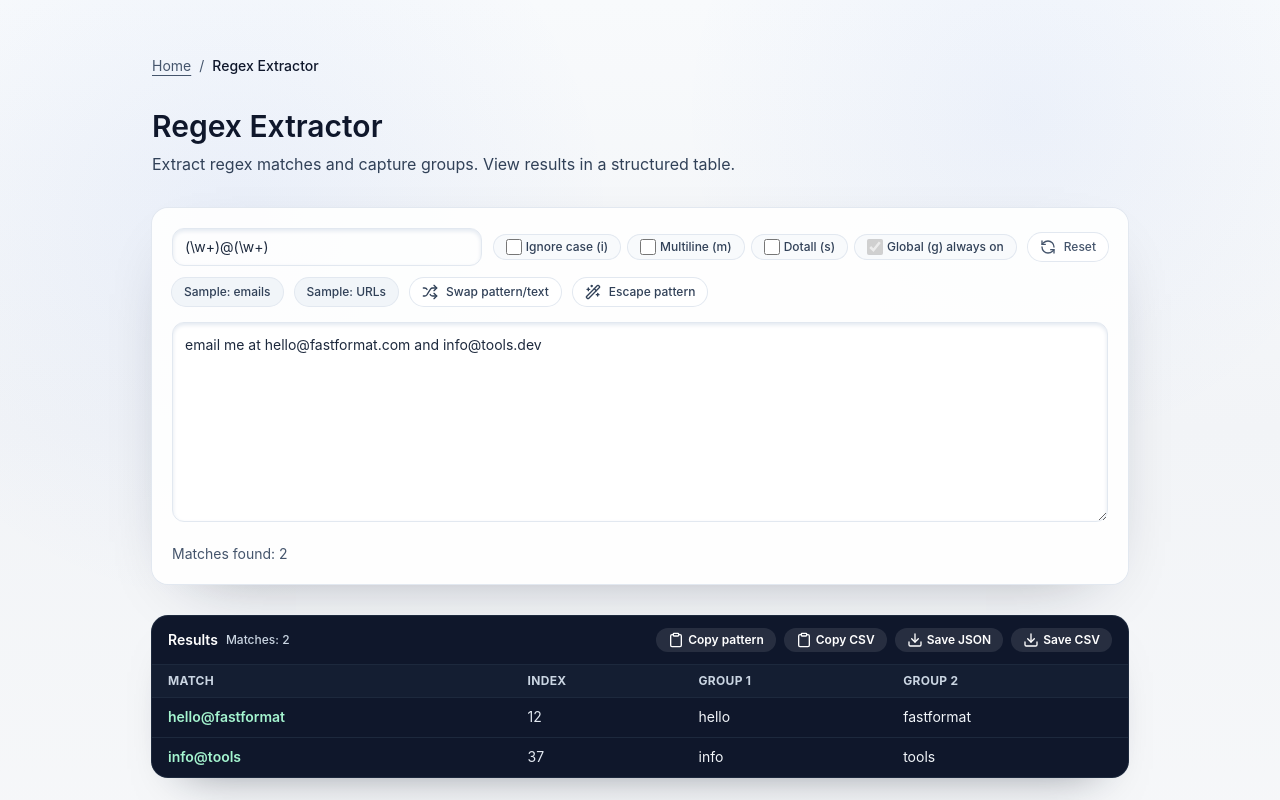
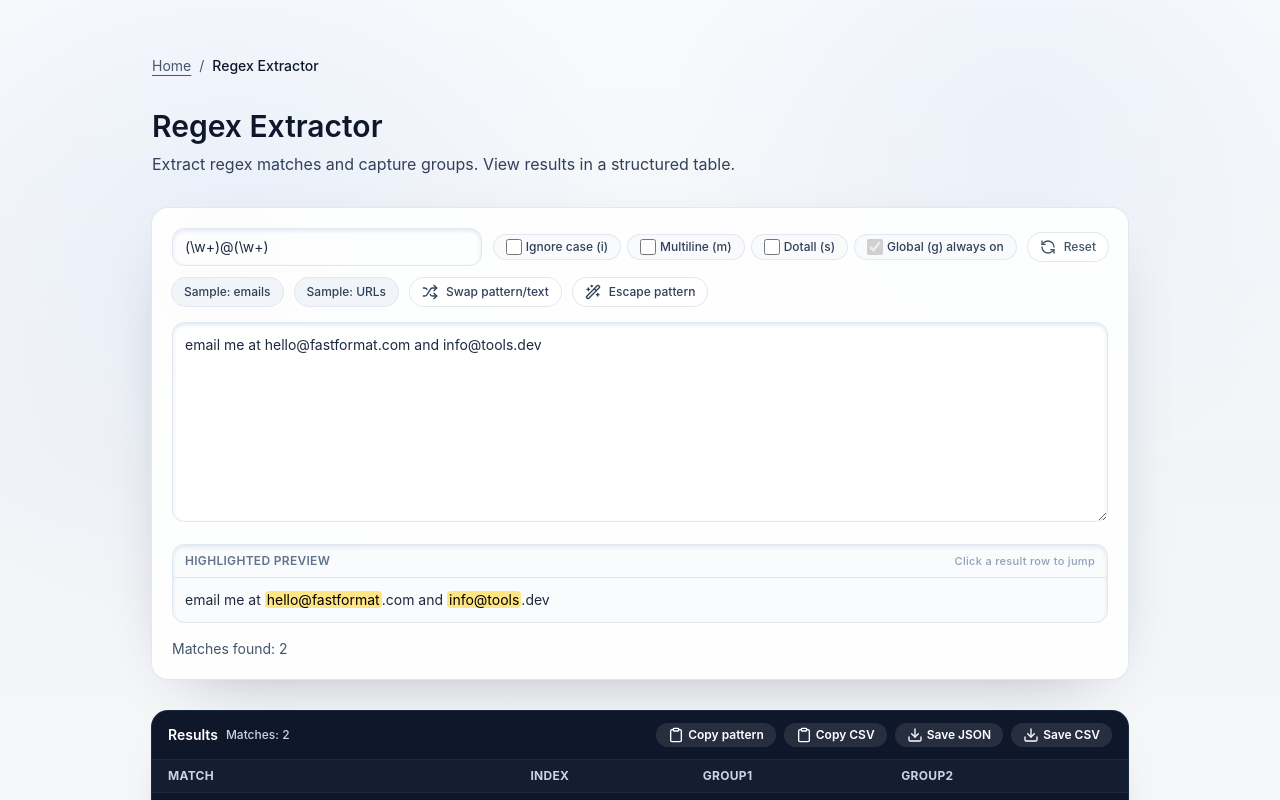
Before and after one commit to ChainPix/custom-website, a Next.js app: page /regex-extractor in a window 1280 px wide. Shown: the top 800 px of the page. Built offline with nearby package versions, Linux system fonts and the light colour scheme; no server answers.

Commit message:
Add regex highlights and named groups

```diff
--- a/app/(tools)/regex-extractor/REGEX_EXTRACTOR.md
+++ b/app/(tools)/regex-extractor/REGEX_EXTRACTOR.md
@@ -4,6 +4,7 @@
 - Features: Sample buttons (emails/URLs), swap pattern/text, escape helper; forced global with flags i/m/s; size guard/truncation; matches table with headers (Match/Index/Groups), match counts; copy/download results (JSON/CSV) and copy pattern; warnings for invalid/empty pattern and no matches.
 - Performance: Debounced pattern/text input and worker-based extraction so typing and large scans stay responsive; group header count is computed once and reused.
 - Errors: Regex parser errors surface the actual JS message (sanitized) instead of a generic invalid pattern notice.
+- UX: Results rows jump the highlighted preview of the source text; named capture groups render by name when present, falling back to numbered group columns.
 - Accessibility: `aria-live` status, labeled results region, aria-labels on controls; status badge on copy.
 - Validation: Inline warnings for invalid/empty pattern; caps matches (500) and warns on large input (~30k chars).
 - Content/SEO: Page metadata, on-page How-to + FAQ with privacy note, FAQPage JSON-LD added.
--- a/app/(tools)/regex-extractor/client.tsx
+++ b/app/(tools)/regex-extractor/client.tsx
@@ -8,12 +8,19 @@ type Row = {
   match: string;
   index: number;
   groups: string[];
+  namedGroups: Record<string, string>;
 };
 
 type ComputeResult = {
   rows: Row[];
   warning: string;
   regexError: string;
+};
+
+type GroupColumn = {
+  key: string;
+  label: string;
+  getValue: (row: Row) => string;
 };
 
 const flagOptions = [
@@ -56,6 +63,7 @@ const computeMatches = (
         match: m[0] ?? "",
         index: m.index ?? 0,
         groups: (m as RegExpExecArray).slice(1) as string[],
+        namedGroups: ((m as RegExpExecArray).groups ?? {}) as Record<string, string>,
       });
       if (matches.length >= limits.maxMatches) {
         warning = `Results truncated at ${limits.maxMatches} matches.`;
@@ -71,16 +79,14 @@ const computeMatches = (
   }
 };
 
-const toCsv = (rows: Row[], maxGroups?: number) => {
+const toCsv = (rows: Row[], groupColumns: GroupColumn[]) => {
   if (!rows.length) return "";
-  const resolvedMaxGroups = maxGroups ?? Math.max(0, ...rows.map((r) => r.groups.length));
-  const header = ["match", "index", ...Array.from({ length: resolvedMaxGroups }, (_, i) => `group${i + 1}`)];
+  const header = ["match", "index", ...groupColumns.map((column) => column.label)];
   const lines = rows.map((r) => {
     const cols = [
       r.match,
       String(r.index),
-      ...r.groups,
-      ...Array(Math.max(0, resolvedMaxGroups - r.groups.length)).fill(""),
+      ...groupColumns.map((column) => column.getValue(r)),
     ];
     return cols.map((c) => `"${String(c).replace(/"/g, '""')}"`).join(",");
   });
@@ -96,8 +102,11 @@ export default function RegexExtractorClient() {
   const [debouncedPattern, setDebouncedPattern] = useState(pattern);
   const [debouncedText, setDebouncedText] = useState(text);
   const [workerResult, setWorkerResult] = useState<ComputeResult>({ rows: [], warning: "", regexError: "" });
+  const [activeMatchIndex, setActiveMatchIndex] = useState<number | null>(null);
   const workerRef = useRef<Worker | null>(null);
   const workerRequestId = useRef(0);
+  const highlightContainerRef = useRef<HTMLDivElement | null>(null);
+  const matchRefs = useRef<Array<HTMLSpanElement | null>>([]);
   const MAX_LEN = 30000;
   const MAX_MATCHES = 500;
 
@@ -154,6 +163,74 @@ export default function RegexExtractorClient() {
   const { rows: results, warning, regexError } = workerRef.current ? workerResult : fallbackResult;
   const maxGroups = useMemo(() => Math.max(0, ...results.map((row) => row.groups.length)), [results]);
   const isPatternValid = !regexError;
+  const namedGroupKeys = useMemo(() => {
+    const keys: string[] = [];
+    const seen = new Set<string>();
+    results.forEach((row) => {
+      Object.keys(row.namedGroups).forEach((key) => {
+        if (seen.has(key)) return;
+        seen.add(key);
+        keys.push(key);
+      });
+    });
+    return keys;
+  }, [results]);
+  const groupColumns = useMemo<GroupColumn[]>(() => {
+    if (namedGroupKeys.length) {
+      return namedGroupKeys.map((key) => ({
+        key,
+        label: key,
+        getValue: (row) => row.namedGroups[key] ?? "",
+      }));
+    }
+    return Array.from({ length: maxGroups }, (_, index) => ({
+      key: `group-${index + 1}`,
+      label: `group${index + 1}`,
+      getValue: (row) => row.groups[index] ?? "",
+    }));
+  }, [maxGroups, namedGroupKeys]);
+
+  const highlightText = useMemo(() => debouncedText.slice(0, MAX_LEN), [debouncedText, MAX_LEN]);
+  const highlightSegments = useMemo(() => {
+    if (!highlightText) {
+      return [{ text: "", matchIndex: null }];
+    }
+    if (!results.length) {
+      return [{ text: highlightText, matchIndex: null }];
+    }
+    const segments: Array<{ text: string; matchIndex: number | null }> = [];
+    let cursor = 0;
+    results.forEach((row, idx) => {
+      const start = Math.min(row.index, highlightText.length);
+      const end = Math.min(row.index + row.match.length, highlightText.length);
+      if (start < cursor) return;
+      if (start > cursor) {
+        segments.push({ text: highlightText.slice(cursor, start), matchIndex: null });
+      }
+      if (end >= start) {
+        segments.push({ text: highlightText.slice(start, end), matchIndex: idx });
+        cursor = Math.max(end, cursor);
+      }
+    });
+    if (cursor < highlightText.length) {
+      segments.push({ text: highlightText.slice(cursor), matchIndex: null });
+    }
+    return segments;
+  }, [highlightText, results]);
+
+  useEffect(() => {
+    if (activeMatchIndex === null) return;
+    const target = matchRefs.current[activeMatchIndex];
+    if (!target) return;
+    target.scrollIntoView({ behavior: "smooth", block: "center" });
+  }, [activeMatchIndex, highlightSegments]);
+
+  useEffect(() => {
+    if (activeMatchIndex === null) return;
+    if (activeMatchIndex >= results.length) {
+      setActiveMatchIndex(null);
+    }
+  }, [activeMatchIndex, results.length]);
 
   const toggleFlag = (flag: string) => {
     setSelectedFlags((prev) => {
@@ -207,6 +284,8 @@ export default function RegexExtractorClient() {
     URL.revokeObjectURL(url);
     setStatus("Downloaded");
   };
+
+  matchRefs.current = [];
 
   return (
     <main className="space-y-8">
@@ -324,6 +403,40 @@ export default function RegexExtractorClient() {
           placeholder="Paste text to extract matches"
           aria-label="Input text to extract from"
         />
+        <div className="overflow-hidden rounded-xl border border-slate-200 bg-slate-50/80 shadow-inner shadow-slate-200">
+          <div className="flex items-center justify-between border-b border-slate-200 px-3 py-2 text-xs font-semibold uppercase tracking-wide text-slate-500">
+            <span>Highlighted preview</span>
+            <span className="text-[11px] font-medium normal-case text-slate-400">Click a result row to jump</span>
+          </div>
+          <div
+            ref={highlightContainerRef}
+            className="max-h-[220px] overflow-auto px-3 py-3 text-sm text-slate-800 whitespace-pre-wrap"
+          >
+            {highlightSegments.map((segment, segmentIndex) => {
+              if (segment.matchIndex === null) {
+                return <span key={`plain-${segmentIndex}`}>{segment.text}</span>;
+              }
+              const isActive = activeMatchIndex === segment.matchIndex;
+              return (
+                <mark
+                  key={`match-${segmentIndex}`}
+                  ref={(el) => {
+                    matchRefs.current[segment.matchIndex] = el;
+                  }}
+                  className={`rounded px-0.5 transition ${
+                    isActive ? "bg-amber-300 ring-2 ring-amber-400" : "bg-amber-200"
+                  }`}
+                  onClick={() => {
+                    setActiveMatchIndex(segment.matchIndex);
+                    setStatus("Jumped to match");
+                  }}
+                >
+                  {segment.text || ""}
+                </mark>
+              );
+            })}
+          </div>
+        </div>
         {!isPatternValid ? (
           <p className="text-sm font-medium text-amber-600">Regex error: {regexError}</p>
         ) : (
@@ -351,7 +464,7 @@ export default function RegexExtractorClient() {
               <Clipboard className="h-4 w-4" /> Copy pattern
             </button>
             <button
-              onClick={() => copyContent(toCsv(results, maxGroups))}
+              onClick={() => copyContent(toCsv(results, groupColumns))}
               className="flex items-center gap-1 rounded-full bg-white/10 px-3 py-1 transition hover:bg-white/20"
               disabled={!results.length}
               aria-label="Copy results as CSV"
@@ -367,7 +480,7 @@ export default function RegexExtractorClient() {
               <Download className="h-4 w-4" /> Save JSON
             </button>
             <button
-              onClick={() => downloadContent(toCsv(results, maxGroups), "regex-results.csv")}
+              onClick={() => downloadContent(toCsv(results, groupColumns), "regex-results.csv")}
               className="flex items-center gap-1 rounded-full bg-white/10 px-3 py-1 transition hover:bg-white/20"
               disabled={!results.length}
               aria-label="Download results as CSV"
@@ -384,27 +497,33 @@ export default function RegexExtractorClient() {
                 <tr>
                   <th className="px-4 py-2 text-left">Match</th>
                   <th className="px-4 py-2 text-left">Index</th>
-                  {maxGroups
-                    ? Array.from({ length: maxGroups }).map((_, i) => (
-                        <th key={i} className="px-4 py-2 text-left">
-                          Group {i + 1}
-                        </th>
-                      ))
-                    : null}
+                  {groupColumns.map((column) => (
+                    <th key={column.key} className="px-4 py-2 text-left">
+                      {column.label}
+                    </th>
+                  ))}
                 </tr>
               </thead>
               <tbody className="divide-y divide-slate-800">
                 {results.map((row, idx) => (
-                  <tr key={`${row.index}-${idx}`} className="hover:bg-slate-800/40">
+                  <tr
+                    key={`${row.index}-${idx}`}
+                    className={`cursor-pointer transition hover:bg-slate-800/40 ${
+                      activeMatchIndex === idx ? "bg-slate-800/60" : ""
+                    }`}
+                    onClick={() => {
+                      setActiveMatchIndex(idx);
+                      setStatus("Jumped to match");
+                    }}
+                    aria-selected={activeMatchIndex === idx}
+                  >
                     <td className="px-4 py-2 font-semibold text-emerald-200">{row.match}</td>
                     <td className="px-4 py-2 text-slate-200">{row.index}</td>
-                    {maxGroups
-                      ? Array.from({ length: maxGroups }).map((_, i) => (
-                          <td key={i} className="px-4 py-2 text-slate-100">
-                            {row.groups[i] ?? ""}
-                          </td>
-                        ))
-                      : null}
+                    {groupColumns.map((column) => (
+                      <td key={column.key} className="px-4 py-2 text-slate-100">
+                        {column.getValue(row)}
+                      </td>
+                    ))}
                   </tr>
                 ))}
               </tbody>
--- a/app/(tools)/regex-extractor/regex-extractor.worker.ts
+++ b/app/(tools)/regex-extractor/regex-extractor.worker.ts
@@ -2,6 +2,7 @@ type Row = {
   match: string;
   index: number;
   groups: string[];
+  namedGroups: Record<string, string>;
 };
 
 type WorkerRequest = {
@@ -39,6 +40,7 @@ const computeMatches = (request: WorkerRequest): WorkerResponse => {
         match: m[0] ?? "",
         index: m.index ?? 0,
         groups: (m as RegExpExecArray).slice(1) as string[],
+        namedGroups: ((m as RegExpExecArray).groups ?? {}) as Record<string, string>,
       });
       if (matches.length >= limits.maxMatches) {
         warning = `Results truncated at ${limits.maxMatches} matches.`;
```
